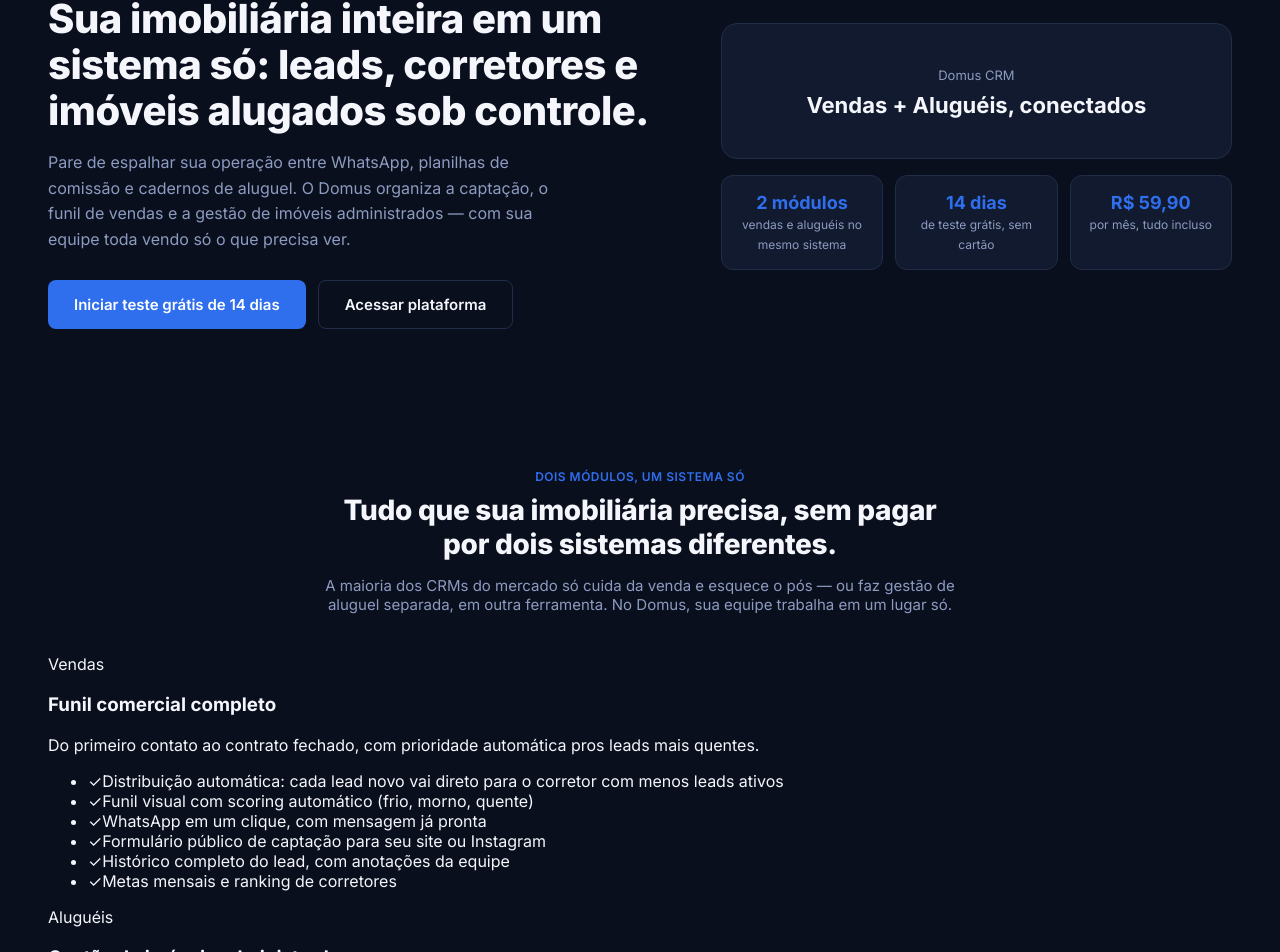
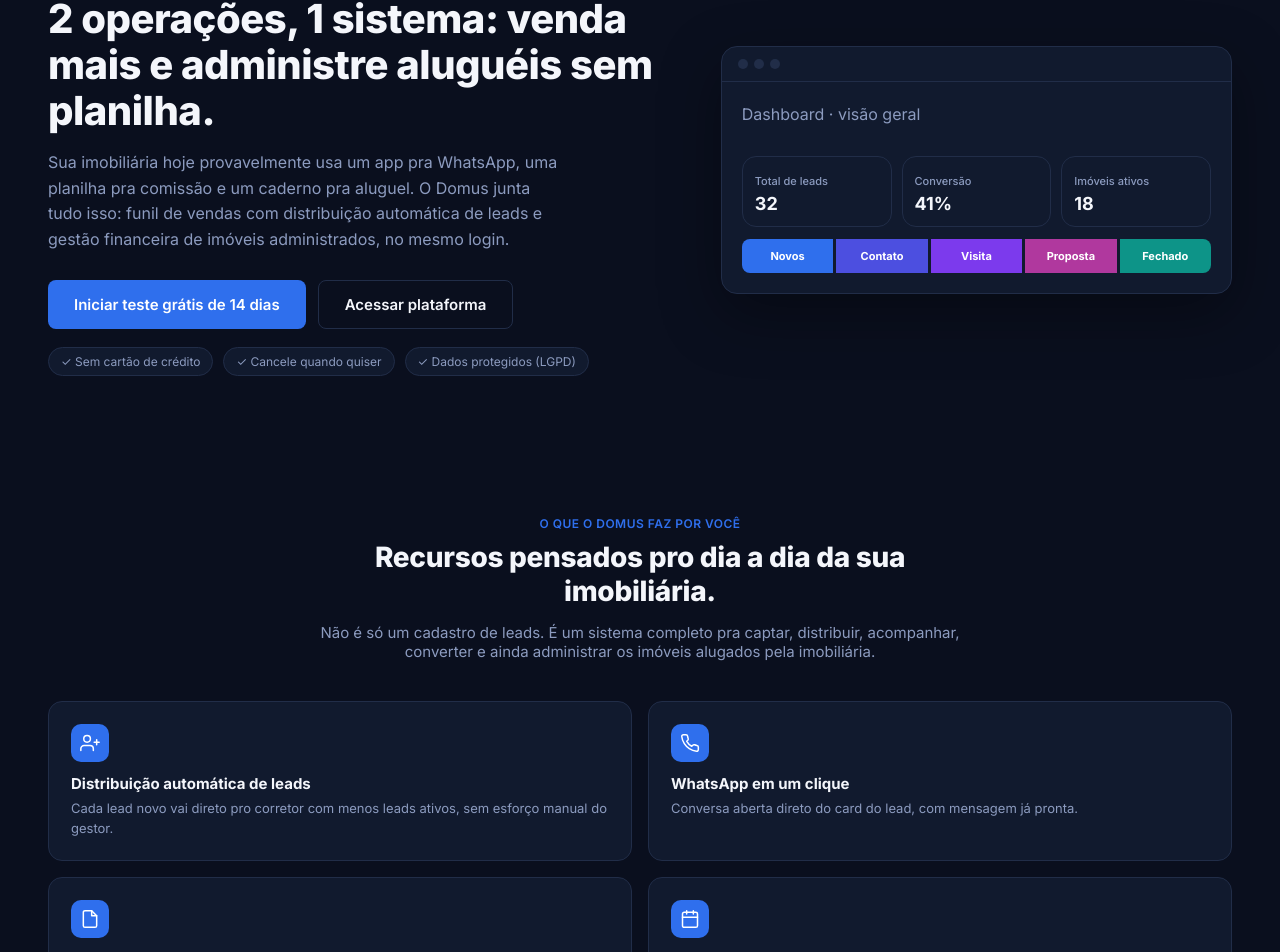
Before and after one commit to jeansoto516-a11y/domus-crm-saas, a React (Vite) app in the folder domus-frontend/: page / in a window 1280 px wide. Shown: the part 187-1139 px from the top of the page. Built offline with nearby package versions, Linux system fonts and the light colour scheme; no server answers.

Commit message:
feat: refatoração home

```diff
--- a/domus-frontend/src/pages/Home.jsx
+++ b/domus-frontend/src/pages/Home.jsx
@@ -1,31 +1,16 @@
 import { Link, useNavigate } from 'react-router-dom';
+import Icon from '../components/Icon';
 import '../styles/dark-theme.css';
 
 function Home() {
   const navigate = useNavigate();
 
-  const salesFeatures = [
-    'Distribuição automática: cada lead novo vai direto para o corretor com menos leads ativos',
-    'Funil visual com scoring automático (frio, morno, quente)',
-    'WhatsApp em um clique, com mensagem já pronta',
-    'Formulário público de captação para seu site ou Instagram',
-    'Histórico completo do lead, com anotações da equipe',
-    'Metas mensais e ranking de corretores'
-  ];
-
-  const rentalFeatures = [
-    'Cadastro de imóveis administrados, com inquilino, proprietário e contrato',
-    'Cálculo automático de comissão e taxa de administração',
-    'Cobrança mensal gerada com um clique, com controle de pago/pendente/atrasado',
-    'Alerta de contrato vencendo (30, 60 e 90 dias)',
-    'Reajuste de aluguel com histórico completo',
-    'Ranking de corretores também por aluguéis administrados'
-  ];
-
-  const stats = [
-    { value: '2 módulos', label: 'vendas e aluguéis no mesmo sistema' },
-    { value: '14 dias', label: 'de teste grátis, sem cartão' },
-    { value: 'R$ 59,90', label: 'por mês, tudo incluso' }
+  const bentoFeatures = [
+    { icon: 'userPlus', title: 'Distribuição automática de leads', text: 'Cada lead novo vai direto pro corretor com menos leads ativos, sem esforço manual do gestor.', span: 2 },
+    { icon: 'phone', title: 'WhatsApp em um clique', text: 'Conversa aberta direto do card do lead, com mensagem já pronta.', span: 2 },
+    { icon: 'file', title: 'Gestão de aluguéis inclusa', text: 'Cobrança mensal, comissão de administração e reajuste anual, sem planilha paralela.', span: 2 },
+    { icon: 'calendar', title: 'Alerta de contrato vencendo', text: 'Avisos automáticos em 30, 60 e 90 dias antes do fim do contrato.', span: 2 },
+    { icon: 'check', title: 'Metas e ranking da equipe', text: 'Acompanhe quem mais vende e quem mais administra imóveis, com progresso automático.', span: 4 }
   ];
 
   const steps = ['Captar', 'Atender', 'Agendar', 'Propor', 'Fechar'];
@@ -53,12 +38,12 @@
     },
     {
       question: 'Os corretores têm acesso a tudo?',
-      answer: 'Não. Cada corretor vê apenas os próprios leads e imóveis. Você define, por corretor, se ele acessa vendas, aluguéis ou os dois. Só o administrador tem visão completa da operação.'
+      answer: 'Não. Cada corretor vê apenas os próprios leads e imóveis. Você define, por corretor, se ele acessa vendas, aluguéis ou os dois.'
     }
   ];
 
   return (
-    <main className="dd-landing">
+    <main className="dd-shell dd-landing">
       <nav className="dd-landing-nav">
         <Link className="dd-auth-brand" to="/">
           <span className="dd-brand-mark">D</span>
@@ -66,7 +51,6 @@
         </Link>
         <div className="dd-landing-nav-links">
           <a href="#sistema">Sistema</a>
-          <a href="#alugueis">Aluguéis</a>
           <a href="#precos">Preços</a>
           <a href="#faq">Dúvidas</a>
           <button className="dd-btn-secondary" onClick={() => navigate('/login')}>
@@ -80,12 +64,12 @@
 
       <section className="dd-hero">
         <div>
-          <span className="dd-auth-eyebrow">O único CRM que junta vendas e aluguéis</span>
-          <h1>Sua imobiliária inteira em um sistema só: leads, corretores e imóveis alugados sob controle.</h1>
+          <span className="dd-auth-eyebrow">Vendas + Aluguéis num sistema só</span>
+          <h1>2 operações, 1 sistema: venda mais e administre aluguéis sem planilha.</h1>
           <p>
-            Pare de espalhar sua operação entre WhatsApp, planilhas de comissão e cadernos de aluguel.
-            O Domus organiza a captação, o funil de vendas e a gestão de imóveis administrados —
-            com sua equipe toda vendo só o que precisa ver.
+            Sua imobiliária hoje provavelmente usa um app pra WhatsApp, uma planilha pra comissão
+            e um caderno pra aluguel. O Domus junta tudo isso: funil de vendas com distribuição
+            automática de leads e gestão financeira de imóveis administrados, no mesmo login.
           </p>
           <div className="dd-hero-actions">
             <button className="dd-btn-primary dd-btn-large" onClick={() => navigate('/register')}>
@@ -95,56 +79,69 @@
               Acessar plataforma
             </button>
           </div>
+          <div className="dd-trustbar">
+            <span>✓ Sem cartão de crédito</span>
+            <span>✓ Cancele quando quiser</span>
+            <span>✓ Dados protegidos (LGPD)</span>
+          </div>
         </div>
 
-        <div>
-          <div className="dd-showcase-card">
-            <span>Domus CRM</span>
-            <strong>Vendas + Aluguéis, conectados</strong>
+        <div className="dd-mockup-frame">
+          <div className="dd-mockup-chrome">
+            <span /><span /><span />
           </div>
-          <div className="dd-showcase-stats">
-            {stats.map((stat) => (
-              <article key={stat.label}>
-                <strong>{stat.value}</strong>
-                <span>{stat.label}</span>
-              </article>
-            ))}
+          <div className="dd-mockup-body">
+            <p className="dd-mockup-title">Dashboard · visão geral</p>
+            <div className="dd-mockup-metrics">
+              <div className="dd-card">
+                <span className="dd-card-label">Total de leads</span>
+                <strong className="dd-card-value">32</strong>
+              </div>
+              <div className="dd-card">
+                <span className="dd-card-label">Conversão</span>
+                <strong className="dd-card-value">41%</strong>
+              </div>
+              <div className="dd-card">
+                <span className="dd-card-label">Imóveis ativos</span>
+                <strong className="dd-card-value">18</strong>
+              </div>
+            </div>
+            <div className="dd-mockup-funnel">
+              <span style={{ background: '#2F6FED' }}>Novos</span>
+              <span style={{ background: '#4C4FE0' }}>Contato</span>
+              <span style={{ background: '#7C3AED' }}>Visita</span>
+              <span style={{ background: '#B0389E' }}>Proposta</span>
+              <span style={{ background: '#0D9488' }}>Fechado</span>
+            </div>
           </div>
         </div>
       </section>
 
       <section className="dd-section" id="sistema">
         <div className="dd-section-heading">
-          <span className="dd-auth-eyebrow">Dois módulos, um sistema só</span>
-          <h2>Tudo que sua imobiliária precisa, sem pagar por dois sistemas diferentes.</h2>
+          <span className="dd-auth-eyebrow">O que o Domus faz por você</span>
+          <h2>Recursos pensados pro dia a dia da sua imobiliária.</h2>
           <p>
-            A maioria dos CRMs do mercado só cuida da venda e esquece o pós — ou faz gestão de aluguel
-            separada, em outra ferramenta. No Domus, sua equipe trabalha em um lugar só.
+            Não é só um cadastro de leads. É um sistema completo pra captar, distribuir,
+            acompanhar, converter e ainda administrar os imóveis alugados pela imobiliária.
           </p>
         </div>
 
-        <div className="dd-modules-grid">
-          <article className="dd-module-card highlight">
-            <span className="dd-module-tag vendas">Vendas</span>
-            <h3>Funil comercial completo</h3>
-            <p>Do primeiro contato ao contrato fechado, com prioridade automática pros leads mais quentes.</p>
-            <ul className="dd-module-list">
-              {salesFeatures.map((item) => (
-                <li key={item}><span>✓</span>{item}</li>
-              ))}
-            </ul>
-          </article>
-
-          <article className="dd-module-card" id="alugueis">
-            <span className="dd-module-tag alugueis">Aluguéis</span>
-            <h3>Gestão de imóveis administrados</h3>
-            <p>Controle financeiro de cada imóvel alugado pela imobiliária, sem planilha paralela.</p>
-            <ul className="dd-module-list">
-              {rentalFeatures.map((item) => (
-                <li key={item}><span>✓</span>{item}</li>
-              ))}
-            </ul>
-          </article>
+        <div className="dd-bento-grid">
+          {bentoFeatures.map((feature) => (
+            <article
+              key={feature.title}
+              className={`dd-bento-card ${feature.span === 4 ? 'span-4' : ''}`}
+            >
+              <span className="dd-icon-badge" style={{ background: 'var(--dd-blue)' }}>
+                <Icon name={feature.icon} />
+              </span>
+              <div>
+                <h3>{feature.title}</h3>
+                <p>{feature.text}</p>
+              </div>
+            </article>
+          ))}
         </div>
       </section>
 
@@ -223,7 +220,6 @@
           <Link to="/termos">Termos de Uso</Link>
           <Link to="/privacidade">Política de Privacidade</Link>
           <a href="#sistema">Sistema</a>
-          <a href="#alugueis">Aluguéis</a>
           <a href="#precos">Preços</a>
         </div>
       </footer>
--- a/domus-frontend/src/styles/dark-theme.css
+++ b/domus-frontend/src/styles/dark-theme.css
@@ -1053,6 +1053,7 @@
 }
 
 .dd-landing {
+  display: block;
   background: var(--dd-bg);
   color: var(--dd-text);
   font-family: 'Inter', -apple-system, sans-serif;
@@ -1411,3 +1412,145 @@
     grid-template-columns: 1fr;
   }
 }
+
+.dd-trustbar {
+  display: flex;
+  flex-wrap: wrap;
+  gap: 10px;
+  margin-top: 18px;
+}
+
+.dd-trustbar span {
+  display: inline-flex;
+  align-items: center;
+  gap: 6px;
+  font-size: 12px;
+  color: var(--dd-muted);
+  background: var(--dd-panel);
+  border: 1px solid var(--dd-border);
+  padding: 6px 12px;
+  border-radius: 999px;
+}
+
+.dd-mockup-frame {
+  background: var(--dd-panel);
+  border: 1px solid var(--dd-border);
+  border-radius: 16px;
+  overflow: hidden;
+  box-shadow: 0 20px 60px rgba(0, 0, 0, 0.35);
+}
+
+.dd-mockup-chrome {
+  display: flex;
+  gap: 6px;
+  padding: 12px 16px;
+  border-bottom: 1px solid var(--dd-border);
+}
+
+.dd-mockup-chrome span {
+  width: 10px;
+  height: 10px;
+  border-radius: 50%;
+  background: var(--dd-border);
+}
+
+.dd-mockup-body {
+  padding: 20px;
+}
+
+.dd-mockup-title {
+  font-size: 13px;
+  color: var(--dd-muted);
+  margin: 0 0 12px;
+}
+
+.dd-mockup-metrics {
+  display: grid;
+  grid-template-columns: repeat(3, 1fr);
+  gap: 10px;
+  margin-bottom: 12px;
+}
+
+.dd-mockup-metrics .dd-card {
+  padding: 12px;
+}
+
+.dd-mockup-metrics .dd-card-label {
+  font-size: 11px;
+}
+
+.dd-mockup-metrics .dd-card-value {
+  font-size: 18px;
+  margin: 4px 0 0;
+}
+
+.dd-mockup-funnel {
+  display: flex;
+  gap: 3px;
+  border-radius: 8px;
+  overflow: hidden;
+}
+
+.dd-mockup-funnel span {
+  flex: 1;
+  height: 34px;
+  display: flex;
+  align-items: center;
+  justify-content: center;
+  color: #fff;
+  font-size: 11px;
+  font-weight: 700;
+}
+
+.dd-bento-grid {
+  display: grid;
+  grid-template-columns: repeat(4, 1fr);
+  gap: 16px;
+}
+
+.dd-bento-card {
+  grid-column: span 2;
+  background: var(--dd-panel);
+  border: 1px solid var(--dd-border);
+  border-radius: 14px;
+  padding: 22px;
+}
+
+.dd-bento-card.span-4 {
+  grid-column: span 4;
+  display: flex;
+  align-items: center;
+  gap: 24px;
+}
+
+.dd-bento-card .dd-icon-badge {
+  margin-bottom: 12px;
+}
+
+.dd-bento-card h3 {
+  font-size: 15px;
+  margin: 0 0 6px;
+}
+
+.dd-bento-card p {
+  font-size: 13px;
+  color: var(--dd-muted);
+  line-height: 1.5;
+  margin: 0;
+}
+
+@media (max-width: 900px) {
+  .dd-bento-card {
+    grid-column: span 4;
+  }
+  .dd-bento-card.span-4 {
+    flex-direction: column;
+    align-items: flex-start;
+  }
+}
+
+@media (max-width: 700px) {
+  .dd-mockup-metrics {
+    grid-template-columns: 1fr;
+  }
+}
```
